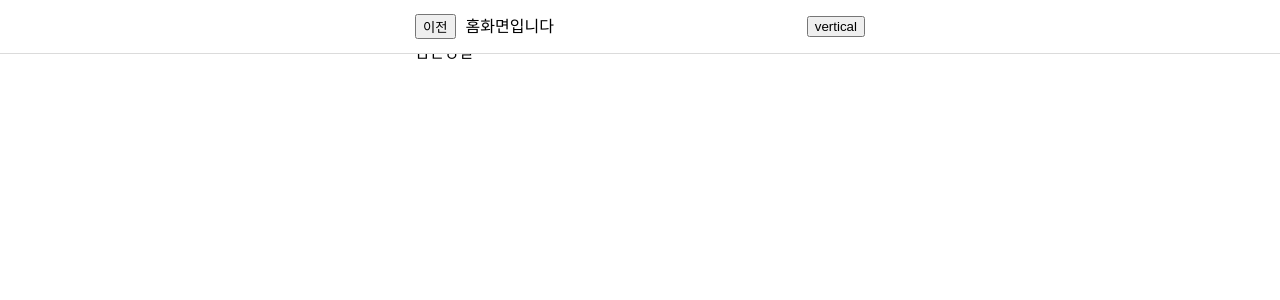
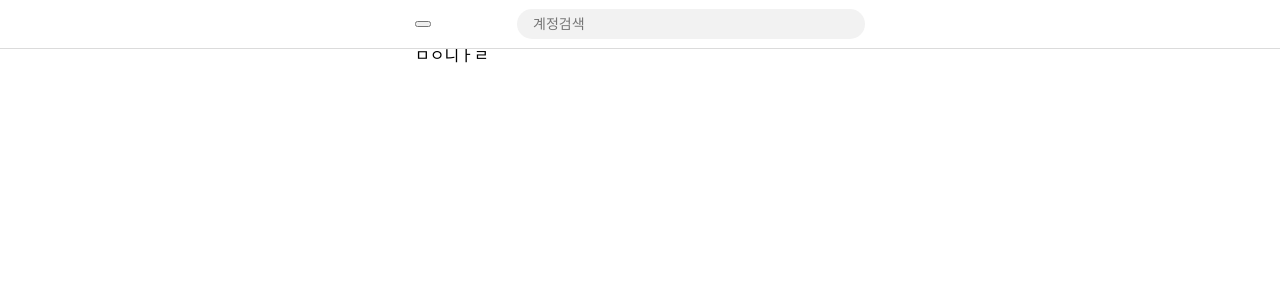
Before and after one commit to munseunggyu/triplus, a React (Create React App) app: page / in a window 1280 px wide. Shown: the top 300 px of the page. Built offline with nearby package versions, Linux system fonts and the light colour scheme.

Commit message:
feat: 헤더의 계정검색 input css 추가

```diff
--- a/src/components/Header/Prev.jsx
+++ b/src/components/Header/Prev.jsx
@@ -6,5 +6,9 @@ const PrevBtn = styled.button`
 `;
 
 export default function Prev() {
-  return <PrevBtn>이전</PrevBtn>;
+  return (
+    <PrevBtn>
+      <span className="ir">이전 버튼</span>
+    </PrevBtn>
+  );
 }
--- /dev/null
+++ b/src/components/Header/SearchInput.jsx
@@ -0,0 +1,23 @@
+import React from "react";
+import styled from "styled-components";
+
+const SearchInp = styled.input`
+  padding: 7px 16px;
+  margin-left: auto;
+  width: 316px;
+  background: #f2f2f2;
+  border-radius: 32px;
+  font-size: 14px;
+  border: 0;
+`;
+
+export default function SearchInput() {
+  return (
+    <>
+      <label className="ir" htmlFor="searchId">
+        계정검색
+      </label>
+      <SearchInp id="searchId" placeholder="계정검색" />
+    </>
+  );
+}
--- a/src/components/Header/index.jsx
+++ b/src/components/Header/index.jsx
@@ -1,10 +1,9 @@
 import React from "react";
 import styled from "styled-components";
 const HeaderContainer = styled.article`
-  /* text-align: center; */
   width: 100%;
   position: fixed;
-  min-height: 48px;
+  height: 48px;
   overflow: hidden;
   border-bottom: 0.5px solid rgb(219, 219, 219);
   background-color: white;
@@ -13,10 +12,10 @@ const HeaderContainer = styled.article`
 
 const HeaderWrapper = styled.header`
   max-width: 450px;
+  height: 48px;
   margin: 0 auto;
   display: flex;
   align-items: center;
-  padding: 14px 12px;
   position: relative;
 `;
 
--- a/src/pages/Home/index.jsx
+++ b/src/pages/Home/index.jsx
@@ -2,6 +2,7 @@ import React from "react";
 import Header from "../../components/Header";
 import HeaderTitle from "../../components/Header/HeaderTitle";
 import Prev from "../../components/Header/Prev";
+import SearchInput from "../../components/Header/SearchInput";
 import Vertical from "../../components/Header/Vertical";
 import { MainContainer } from "../../components/MainContainer";
 
@@ -10,10 +11,11 @@ export default function Home() {
     <>
       <Header>
         <Prev />
-        <HeaderTitle tit="홈화면입니다" />
-        <Vertical />
+        {/* <HeaderTitle tit="홈화면입니다" /> */}
+        {/* <Vertical /> */}
+        <SearchInput />
       </Header>
-      <MainContainer>ㅁㄴㅇㄹ</MainContainer>
+      <MainContainer>ㅁㅇ니ㅏㄹ</MainContainer>
     </>
   );
 }
```
